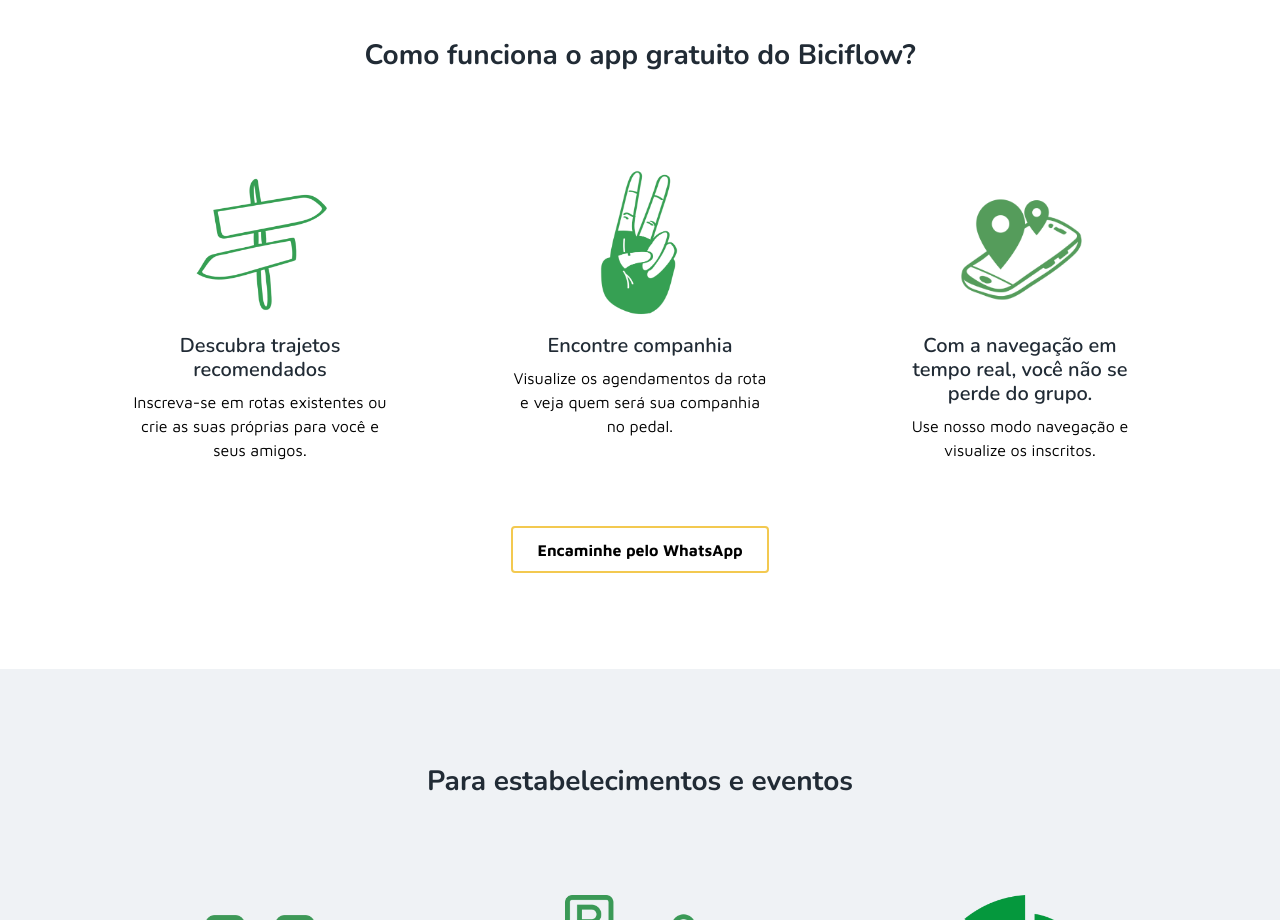
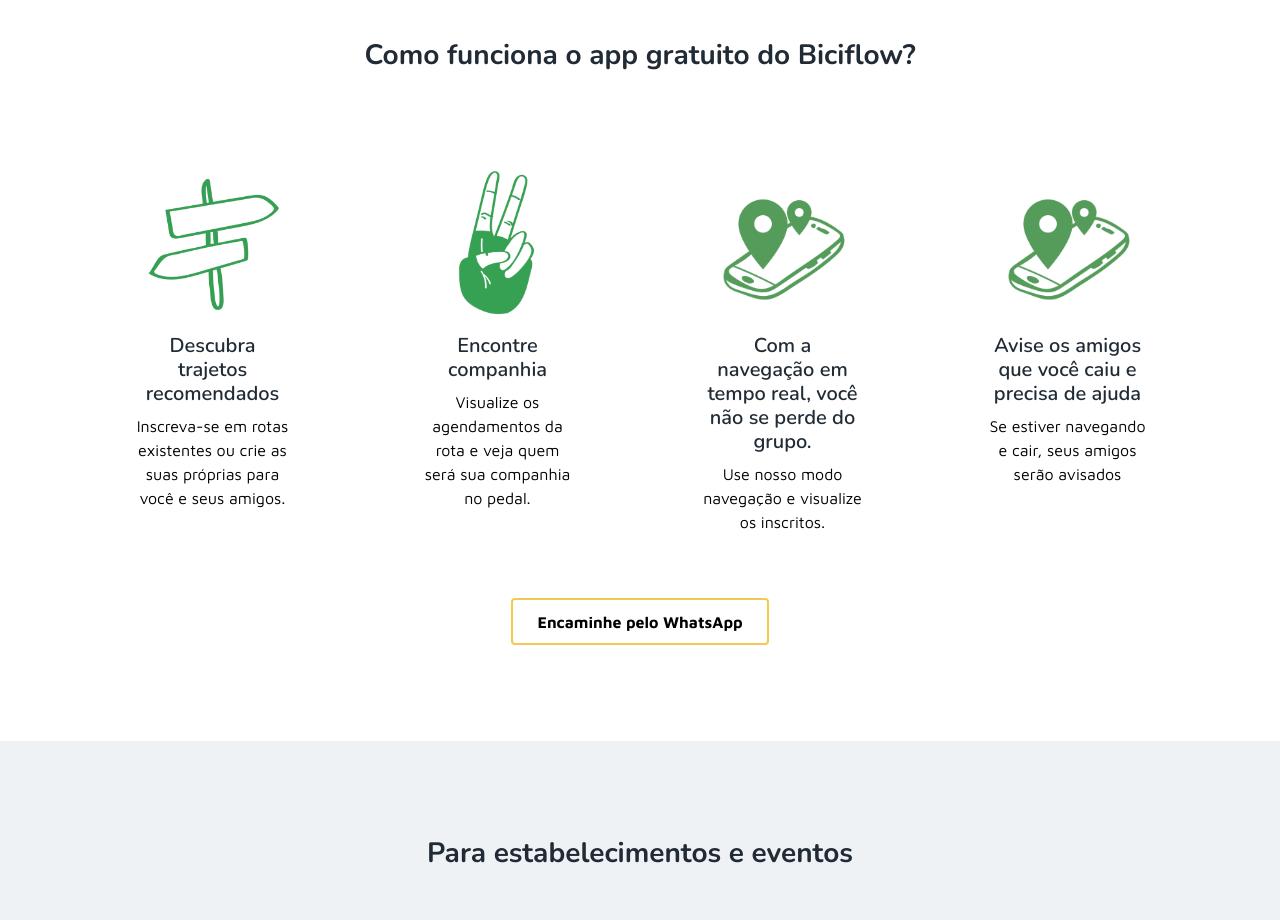
Before and after one commit to PauloLuna/Biciflow-Page, a plain HTML site: page index.html in a window 1280 px wide. Shown: the part 1020-1940 px from the top of the page. Drawn offline with nearby package versions, Linux system fonts and the light colour scheme.

Commit message:
Começando layout de bicianjo

```diff
--- a/index.html
+++ b/index.html
@@ -136,25 +136,32 @@
 	    <div class="container py-lg-5">
 		    <h3 class="mb-5 text-center font-weight-bold">Como funciona o app gratuito do Biciflow?</h3>
 		    <div class="row">
-		        <div class="item col-12 col-lg-4">
+		        <div class="item col-12 col-lg-3">
 				    <div class="item-inner text-center p-3 p-lg-5">
 					    <img class="mb-3" src="assets/images/icon-routes.png" alt="" height="150"/>
 					    <h5>Descubra trajetos recomendados</h5>
 					    <div>Inscreva-se em rotas existentes ou crie as suas próprias para você e seus amigos.</div>
 				    </div><!--//item-inner-->
 			    </div><!--//item-->
-			    <div class="item col-12 col-lg-4">
+			    <div class="item col-12 col-lg-3">
 				    <div class="item-inner text-center p-3 p-lg-5">
 					    <img class="mb-3" src="assets/images/icon-interaction.png" alt="" height="150" />
 					    <h5>Encontre companhia</h5>
 					    <div>Visualize os agendamentos da rota e veja quem será sua companhia no pedal.</div>
 				    </div><!--//item-inner-->
 			    </div><!--//item-->
-			    <div class="item col-12 col-lg-4">
+			    <div class="item col-12 col-lg-3">
 				    <div class="item-inner text-center p-3 p-lg-5">
 					    <img class="mb-3" src="assets/images/icon-location.png" alt="" height="150" />
 					    <h5>Com a navegação em tempo real, você não se perde do grupo.</h5>
 					    <div>Use nosso modo navegação e visualize os inscritos.</div>
+				    </div><!--//item-inner-->
+				</div><!--//item-->
+				<div class="item col-12 col-lg-3">
+				    <div class="item-inner text-center p-3 p-lg-5">
+					    <img class="mb-3" src="assets/images/icon-location.png" alt="" height="150" />
+					    <h5>Avise os amigos que você caiu e precisa de ajuda</h5>
+					    <div>Se estiver navegando e cair, seus amigos serão avisados</div>
 				    </div><!--//item-inner-->
 			    </div><!--//item-->
 		    </div><!--//row-->
```
